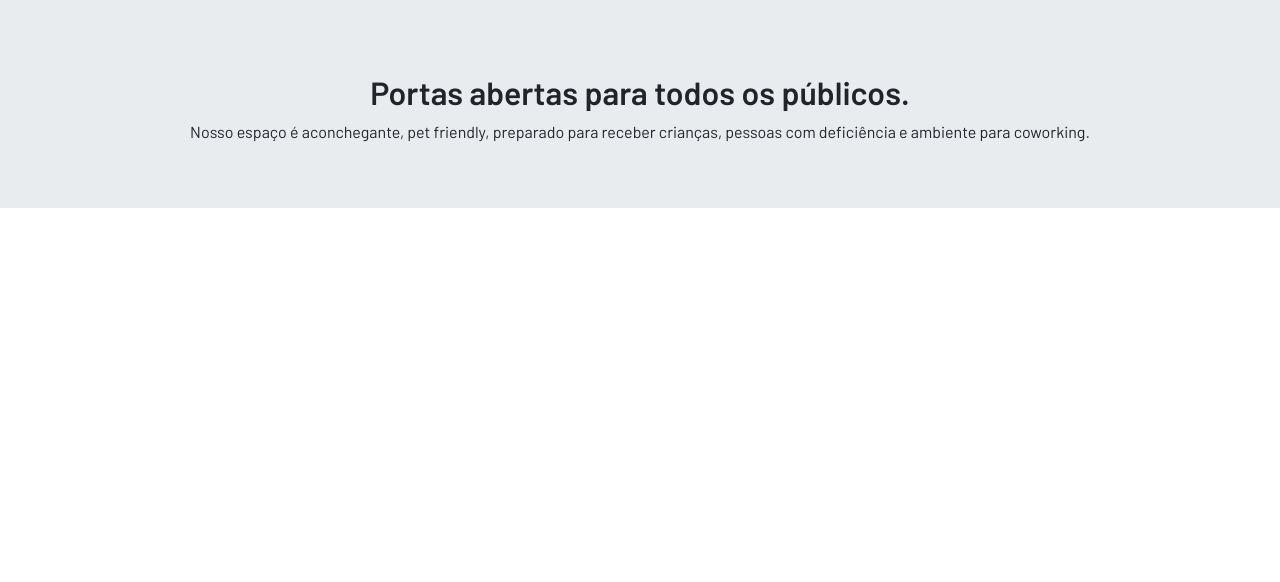
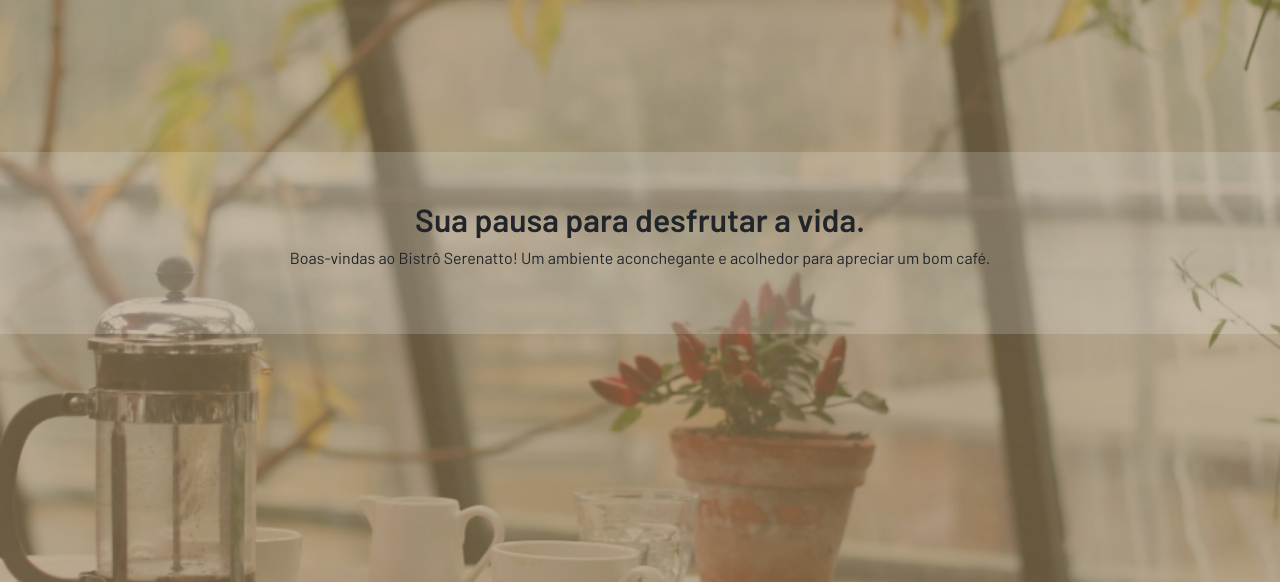
Before and after one commit to projetosjoyce/cafeteria-serenatto, a plain HTML site: page index.html in a window 1280 px wide. Shown: the part 157-739 px from the top of the page. Drawn offline with nearby package versions, Linux system fonts and the light colour scheme.

Commit message:
style in section

```diff
--- a/style.css
+++ b/style.css
@@ -3,6 +3,7 @@
   --marrom-escuro: #816D4F;
   --marrom-claro: #B29463;
   font-family: 'Barlow', sans-serif;
+  height: 4000px;
 }
 
 input[type=checkbox] {
@@ -17,3 +18,28 @@
   box-shadow: none;
   outline: none;
 }
+
+.banner-1 {
+  background-image:url(./assets/banner-1.png) ;
+}
+
+.banners {
+  width: 100%;
+  height: 100vh;
+  background-repeat: no-repeat;
+  background-size: cover;
+  background-position: center;
+  background-attachment: fixed;
+}
+
+.banners-titulo {
+  --bs-bg-opacity: .2;
+}
+
+.banner-2{
+  background-image: url(./assets/banner-2.png);
+}
+
+.banner-3{
+  background-image: url(./assets/banner-3.png);
+}
```
